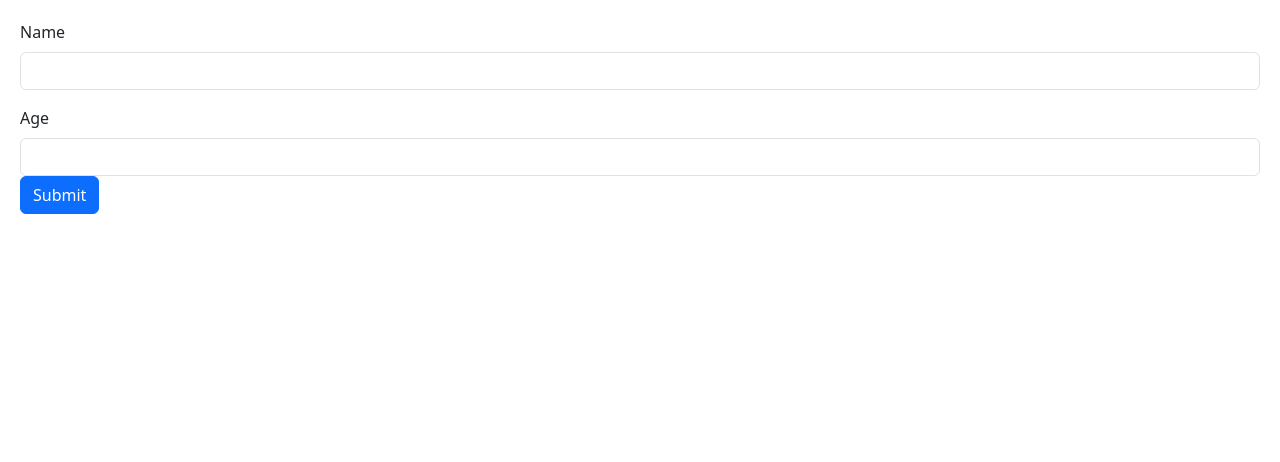
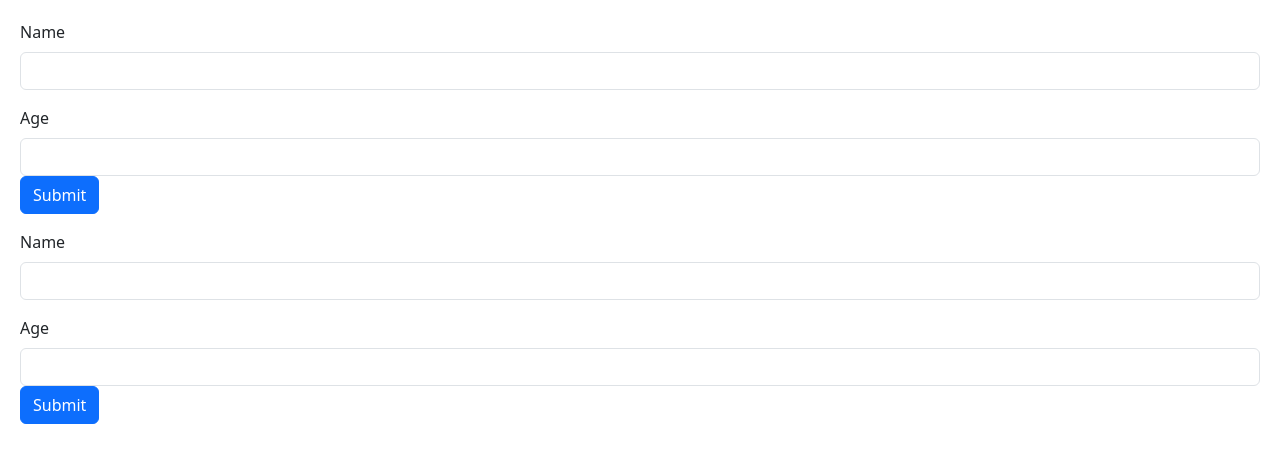
Before and after one commit to animesh0701/comic_app, a React (Vite) app: page / in a window 1280 px wide. Shown: the top 462 px of the page. Built offline with nearby package versions, Linux system fonts and the light colour scheme.

Commit message:
fetching form data on submit with state hook

```diff
--- a/src/App.tsx
+++ b/src/App.tsx
@@ -19,6 +19,7 @@
 import ExpandableText from "./components/ExpandableText";
 import ExpandableText1 from "./components/ExpandableText1";
 import Form from "./components/Form";
+import Form1 from "./components/From1";
 const comics = ["Nirvana", "Boundary", "JJK", "CSM", "OnePiece"];
 
 const handleSelectItem = (item: string) => {
@@ -96,6 +97,7 @@
       </ExpandableText1>*/}
 
       <Form />
+      <Form1 />
     </div>
   );
 }
--- /dev/null
+++ b/src/components/From1.tsx
@@ -0,0 +1,50 @@
+import React, { FormEvent, useState } from "react";
+
+const Form1 = () => {
+  const [person, setPerson] = useState({
+    name: "",
+    age: "",
+  });
+
+  const handleSubmit = (event: FormEvent) => {
+    event.preventDefault();
+    console.log(person);
+  };
+  return (
+    <form onSubmit={handleSubmit}>
+      <div className="mb-3">
+        <label htmlFor="name" className="form-label">
+          Name
+        </label>
+        <input
+          onChange={(event) =>
+            setPerson({ ...person, name: event.target.value })
+          }
+          id="name"
+          value={person.name}
+          type="text"
+          className="form-control"
+        />
+      </div>
+      <div className="mb-3">
+        <label htmlFor="age" className="form-label">
+          Age
+        </label>
+        <input
+          onChange={(event) =>
+            setPerson({ ...person, age: event.target.value })
+          }
+          id="age"
+          value={person.age}
+          type="number"
+          className="form-control"
+        />
+        <button className="btn btn-primary" type="submit">
+          Submit
+        </button>
+      </div>
+    </form>
+  );
+};
+
+export default Form1;
```
